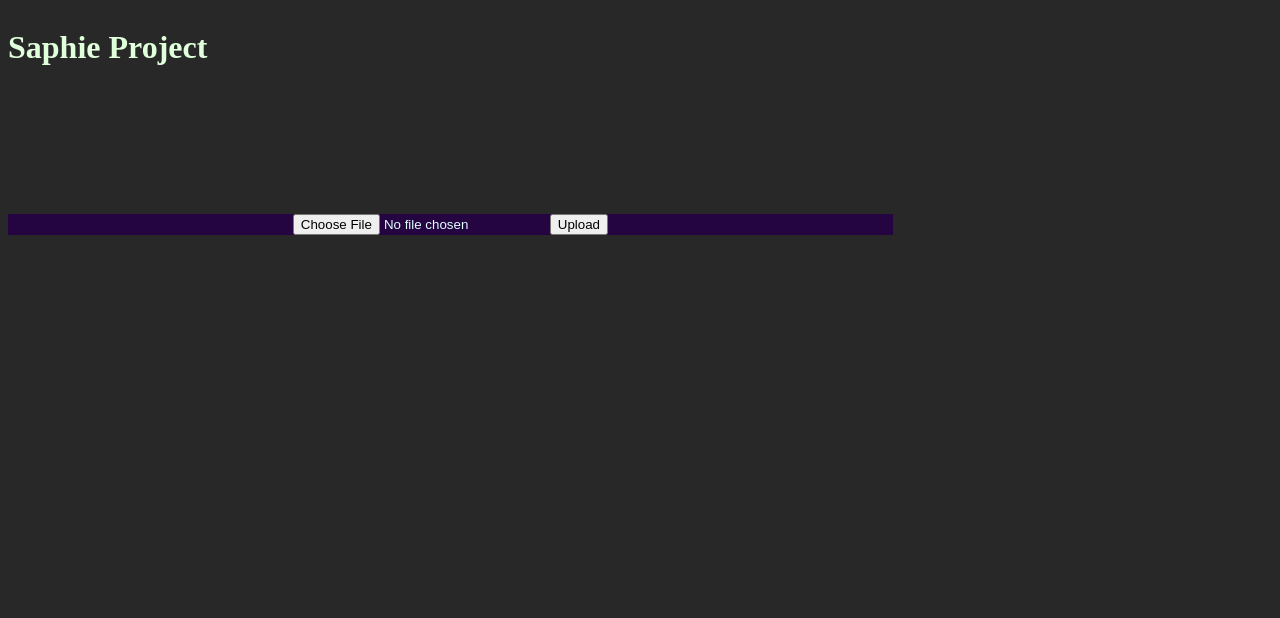
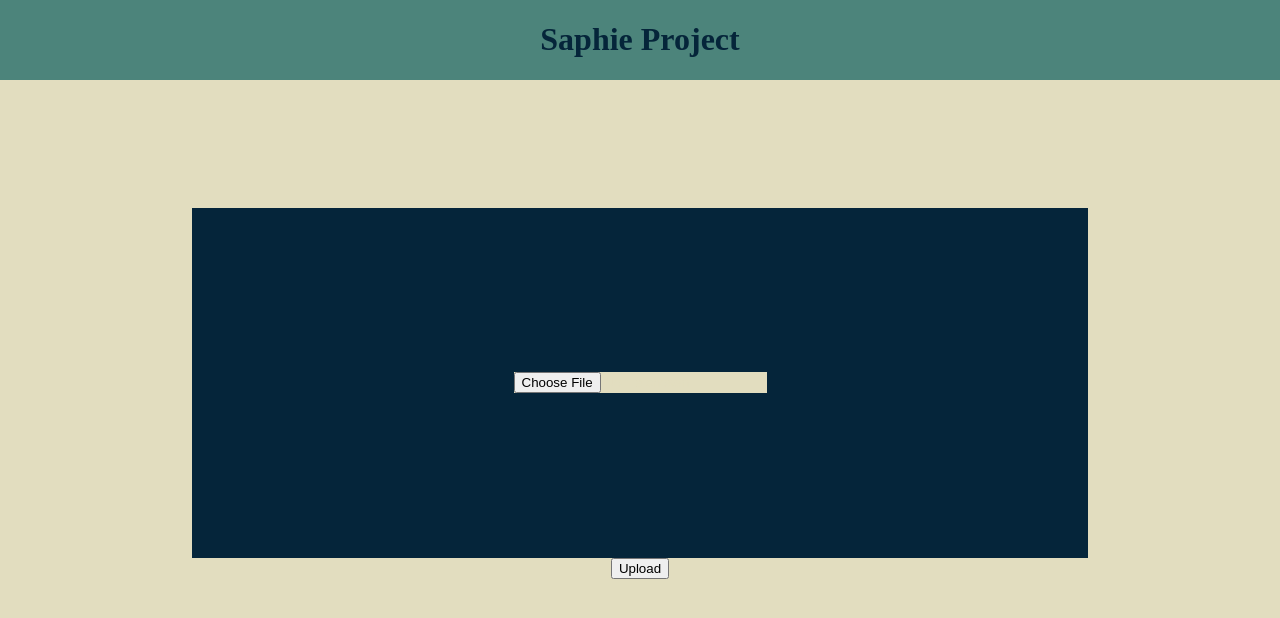
Before and after one commit to ZeyKii/saphie-project, a plain HTML site: page static/index.html in a window 1280 px wide. Drawn offline with Linux system fonts and the light colour scheme.

Commit message:
add html

```diff
--- a/static/dist/style.css
+++ b/static/dist/style.css
@@ -1,21 +1,36 @@
 body {
-    background-color: rgb(40, 40, 40);
-    color:lightcyan;
-    display: flex;
-    justify-content: center;
-    flex-direction: column;
+    background-color: #e2ddbf;
+    color:#05253a;
+    margin: 0;
 }
 
 .title{
+    background-color: #4c847b;
     display: flex;
-    color:rgb(224, 255, 219);
+    color:#05253a;
+    justify-content: center;
+    width: 100%;
 }
 
 .upload-container{
-    background-color: rgb(36, 5, 65);
     display: inline-flex;
     justify-content: center;
+    width: 100%;
+    align-items: center;
+    flex-direction: column;
+    margin-top: 10%;
+}
+
+.upload{
     width: 70%;
-    margin-top: 10%;
+    background-color: #05253a;
+    display: flex;
+    color: #e2ddbf;
+    justify-content: center;
     align-items: center;
+    height: 350px;
 }
+
+.browse{
+    background-color: #e2ddbf;
+}
--- a/static/index.html
+++ b/static/index.html
@@ -8,11 +8,15 @@
 </head>
 
 <body>
-    <div class="title"><h1>Saphie Project</h1></div>
+    <div class="title">
+        <h1>Saphie Project</h1>
+    </div>
     <div class="upload-container">
-        <form action="/upload" method="post" enctype="multipart/form-data">
-            <input type="file" name="image">
-            <input type="submit" value="Upload">
+        <div class="upload">
+            <form action="/upload" method="post" enctype="multipart/form-data">
+                <input class="browse" type="file" name="image">
+        </div>
+        <input type="submit" value="Upload">
         </form>
     </div>
 </body>
```
